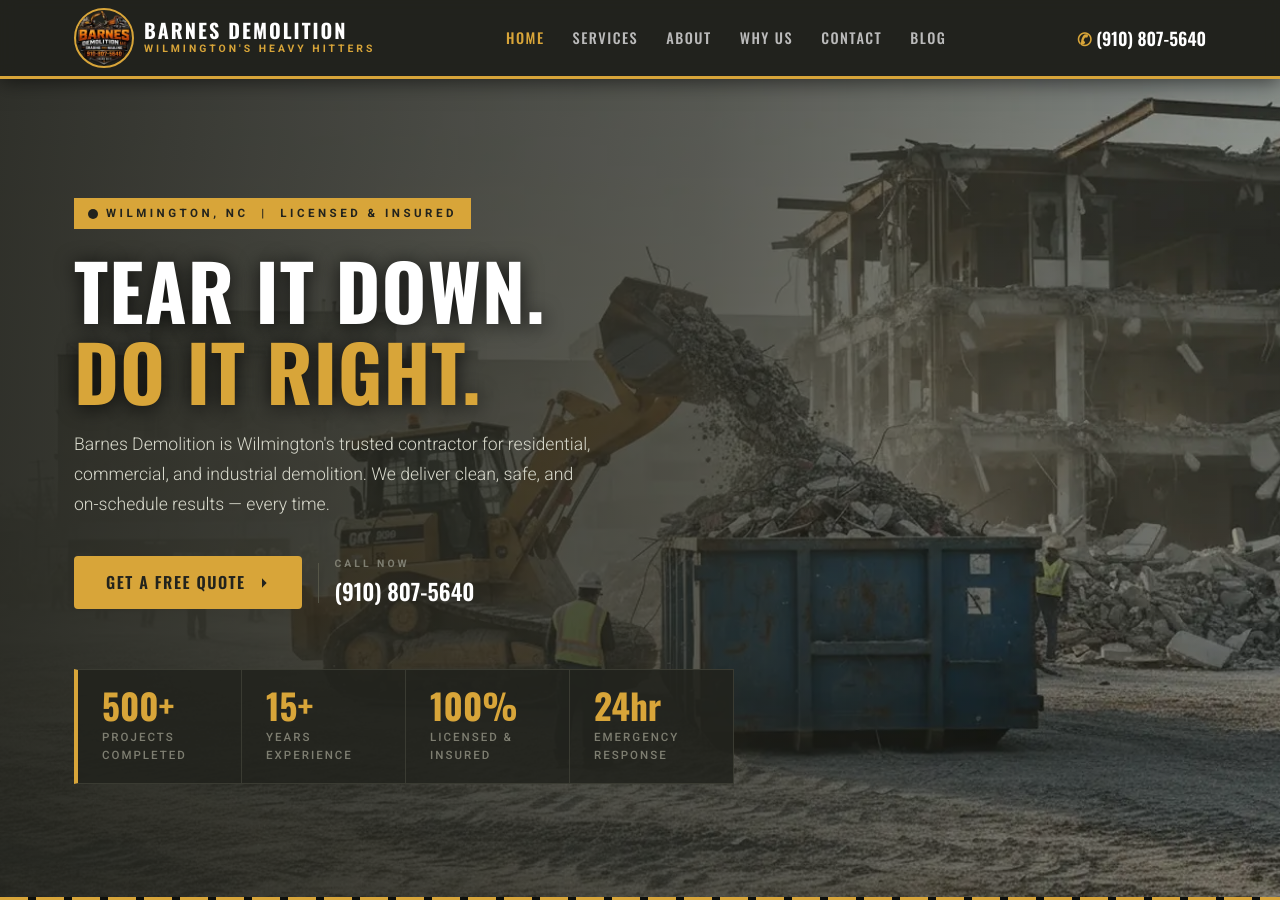
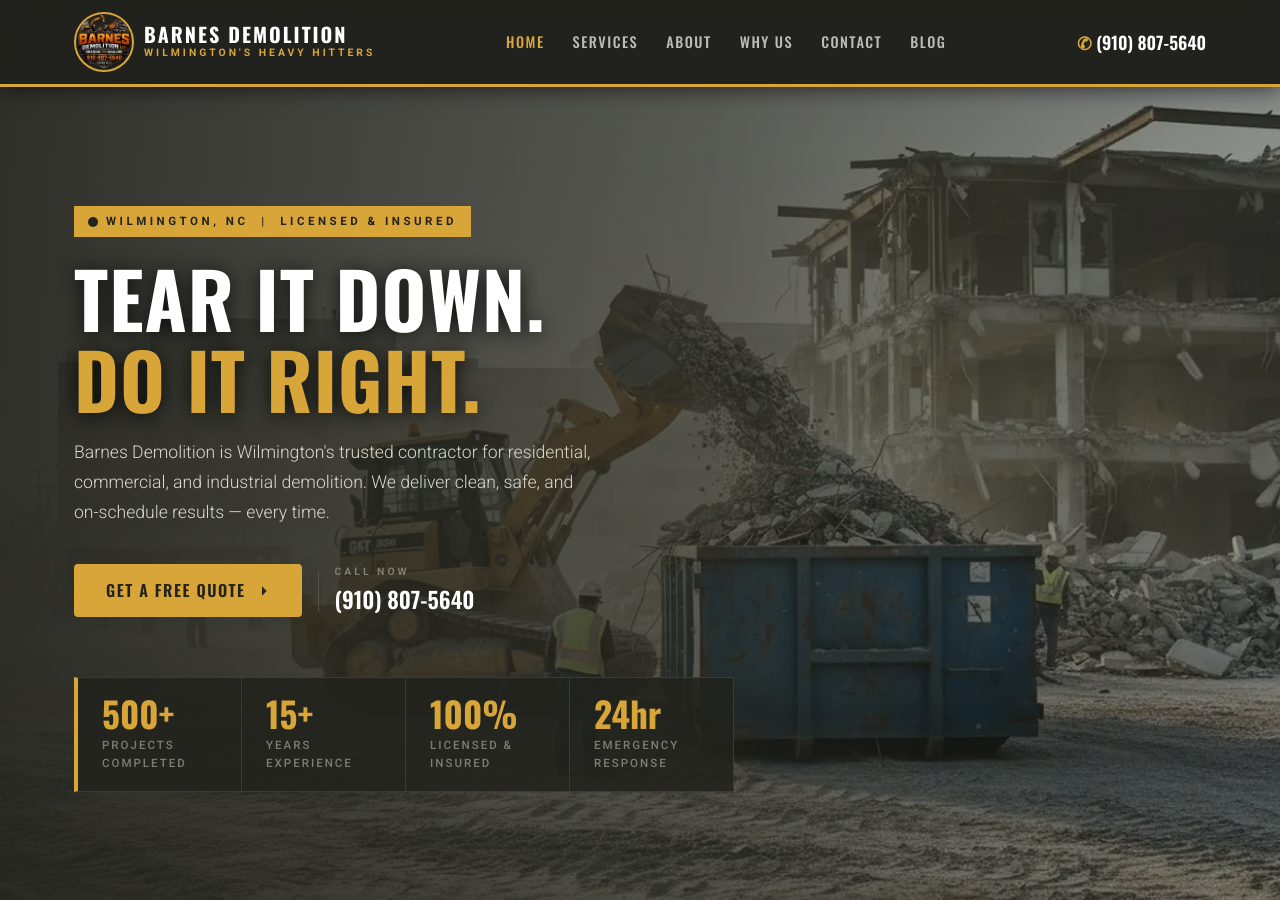
Before and after one commit to JimmyFlame77/Barnes-Demolition, a Jekyll site: the page built from index.html, in a window 1280 px wide and 900 px high. Built offline with Jekyll 4.4.1, drawn with Linux system fonts in a browser that asks for light colours.

Commit message:
Header breathing room: desktop 76→84px, mobile 64px with padding, hide phone on mobile

```diff
--- a/css/style.css
+++ b/css/style.css
@@ -99,7 +99,7 @@
 .header-inner {
   display: flex; align-items: center;
   justify-content: space-between;
-  height: 76px; gap: 16px;
+  height: 84px; gap: 16px;
 }
 .header-logo-wrap { display: flex; align-items: center; gap: 10px; }
 .header-logo-text .name {
@@ -282,6 +282,8 @@
 @media (max-width: 900px) {
   .header-nav { display: none; }
   .hamburger { display: flex; }
+  .header-inner { height: 64px; padding: 8px 0; }
+  .header-cta { display: none; }
 }
 @media (min-width: 901px) {
   .mobile-nav { display: none !important; }
```
